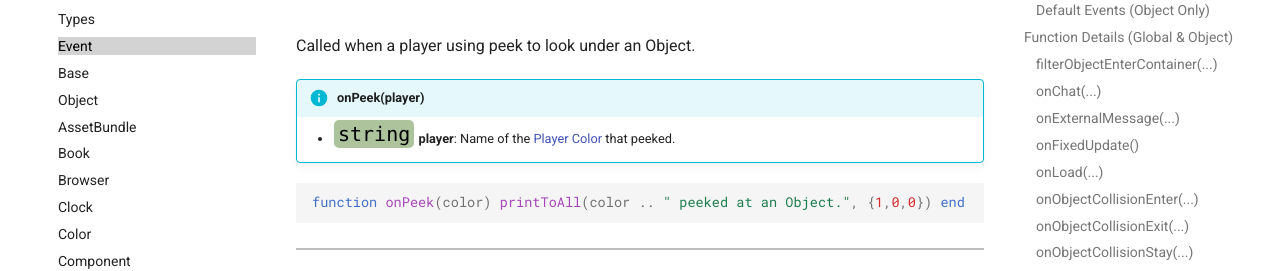
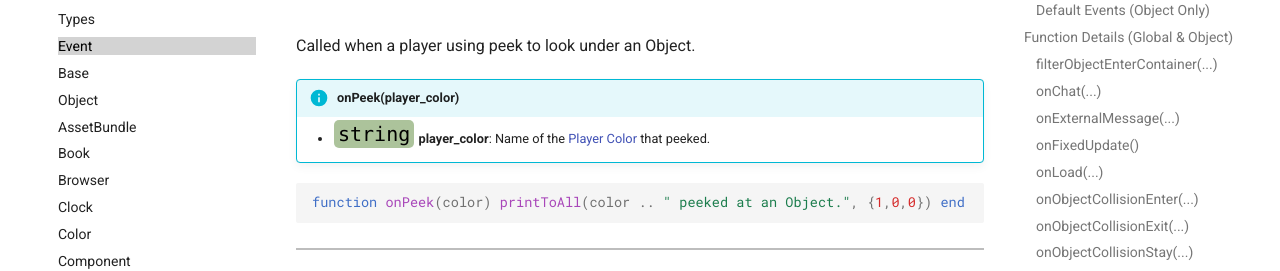
Before and after one commit to Berserk-Games/Tabletop-Simulator-API, an MkDocs documentation site: the page built from docs/event.md, in a window 1280 px wide and 900 px high, scrolled down 22543 px. Shown: the part 170-441 px from the top of the window. Built offline with MkDocs 1.6.1 and Material for MkDocs 9.7.7, drawn with Linux system fonts in a browser that asks for light colours; comment, search, counter and statistics services are not loaded.

Commit message:
input variable naming changed from player to player_color to be consistent with the other functions

````diff
--- a/docs/event.md
+++ b/docs/event.md
@@ -62,7 +62,7 @@
 onDestroy() | Called when an Object it is on is destroyed. | [<span class="i"></span>](#ondestroy)
 onDrop([<span class="tag str"></span>](types.md)&nbsp;player_color) | Called when a player releases an Object after picking it up. | [<span class="i"></span>](#ondrop)
 onPageChange() | Called when a Custom PDF page is changed. | [<span class="i"></span>](#onpagechange)
-onPeek([<span class="tag str"></span>](types.md)&nbsp;player) | Called when a player using peek to look under this Object. | [<span class="i"></span>](#onpeek)
+onPeek([<span class="tag str"></span>](types.md)&nbsp;player_color) | Called when a player using peek to look under this Object. | [<span class="i"></span>](#onpeek)
 onPickUp([<span class="tag str"></span>](types.md)&nbsp;player_color) | Called when a player picks up an Object. | [<span class="i"></span>](#onpickup)
 onRandomize([<span class="tag str"></span>](types.md)&nbsp;player_color) | Called when this Object is randomized. Like when shuffling a deck or shaking dice. | [<span class="i"></span>](#onrandomize)
 onSearchEnd([<span class="tag str"></span>](types.md)&nbsp;player_color) | Called when a player finishes searches this Object. | [<span class="i"></span>](#onsearchend)
@@ -806,8 +806,8 @@
 
 Called when a player using peek to look under an Object.
 
-!!!info "onPeek(player)"
-	* [<span class="tag str"></span>](types.md)&nbsp;**player**: Name of the [Player Color](player-color.md) that peeked.
+!!!info "onPeek(player_color)"
+	* [<span class="tag str"></span>](types.md)&nbsp;**player_color**: Name of the [Player Color](player-color.md) that peeked.
 
 
 ``` Lua
````
